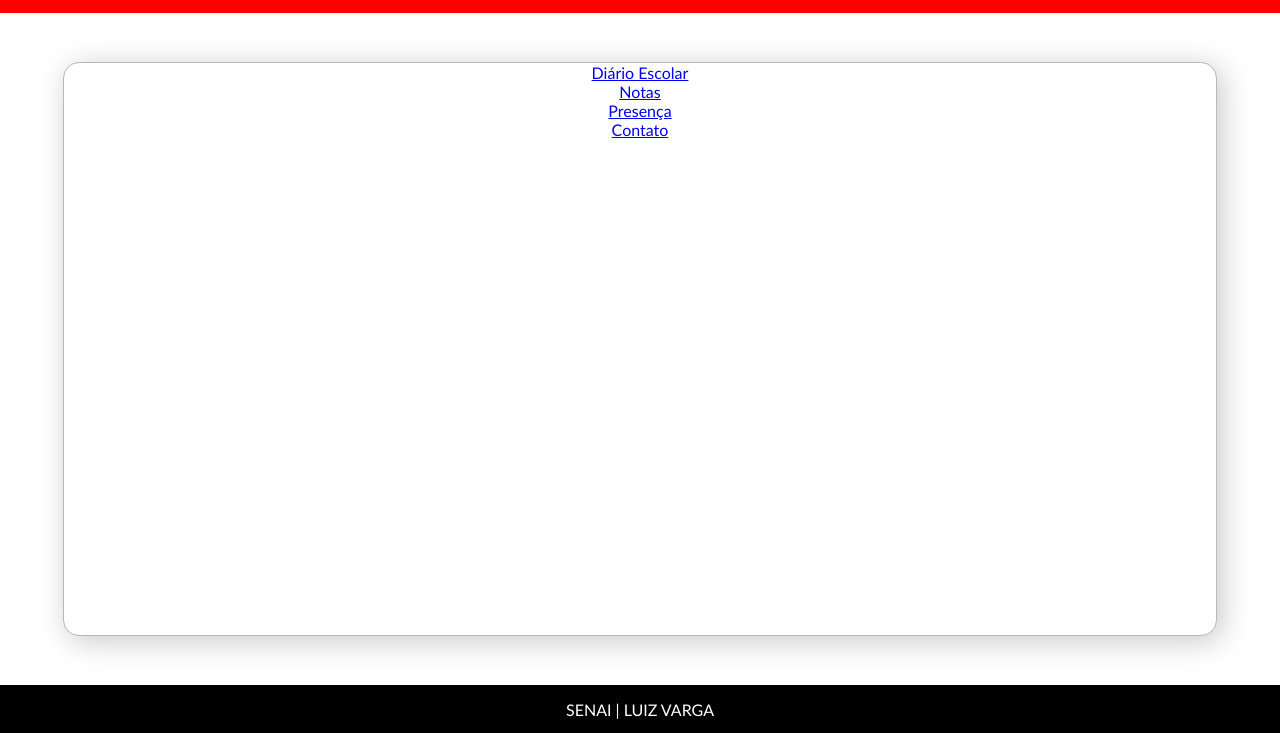
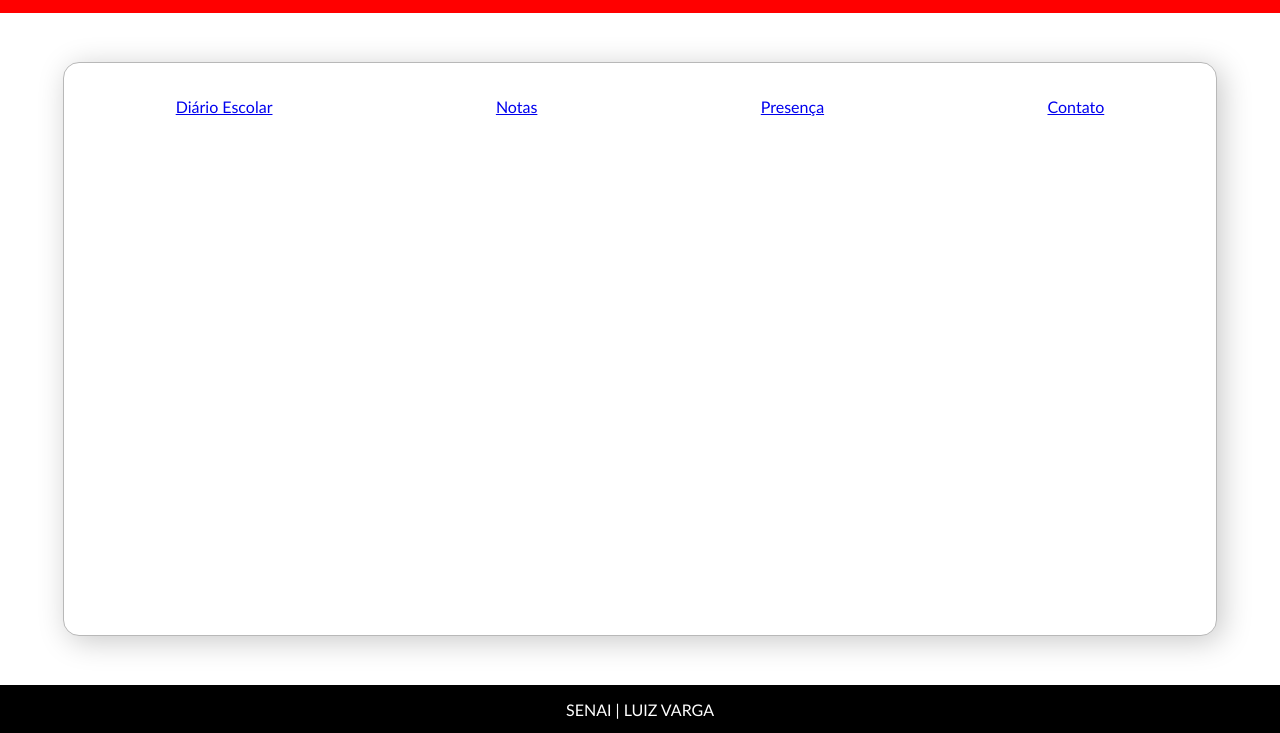
Before and after one commit to ZynkePartnership/SIASO, a plain HTML site: page html/diarioEscolar.html in a window 1280 px wide. Both pictures are taken after a click on the link "Diário Escolar". Shown: the part 67-800 px from the top of the page. Drawn offline with Linux system fonts and the light colour scheme.

Commit message:
Branch LLZBranch

```diff
--- a/css/diarioEscolar.css
+++ b/css/diarioEscolar.css
@@ -32,21 +32,23 @@ article {
     width: 20%;
     height: 100%;
     display: flex;
-    flex-direction: column;
+    align-items: center;
     justify-content: center;
 }
 #diarioEscolar.show{
+    align-self: flex-start;
+    width: 100%;
     height: 15%;
-    width: 100%;
-    flex-direction: row;
-
+    display: flex;
+    flex-direction: column;
+    justify-content: center;
 }
 #diarioEscolar ul{
     height: 60%;
     width: 100%;
     list-style: none;
     display: flex;
-    flex-direction: column;
+    flex-direction: row;
     align-items: center;
     justify-content: space-around;
 }
--- a/js/diarioEscolar.js
+++ b/js/diarioEscolar.js
@@ -21,6 +21,9 @@ linkGen.forEach(link => {
         // Obter o id do link
         const telaEscolhida = link.getAttribute('href');
 
+        if (telaEscolhida == document.getElementById("diarioEscolar")) {
+            document.querySelector(".diarioEscolar ul").classList.add("show");
+        }
         // Remover a classe "show" de todos os elementos section
         const sections = document.querySelectorAll('section');
         sections.forEach(section => {
```
